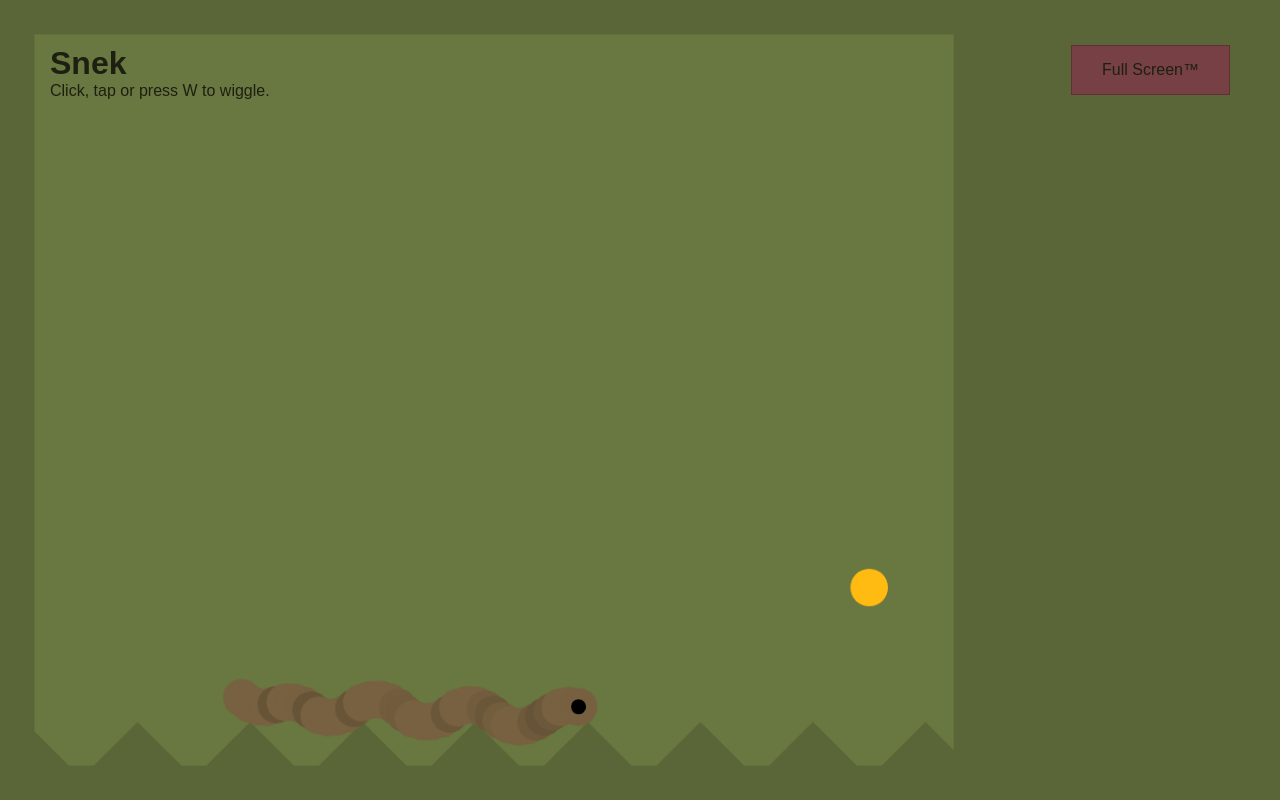
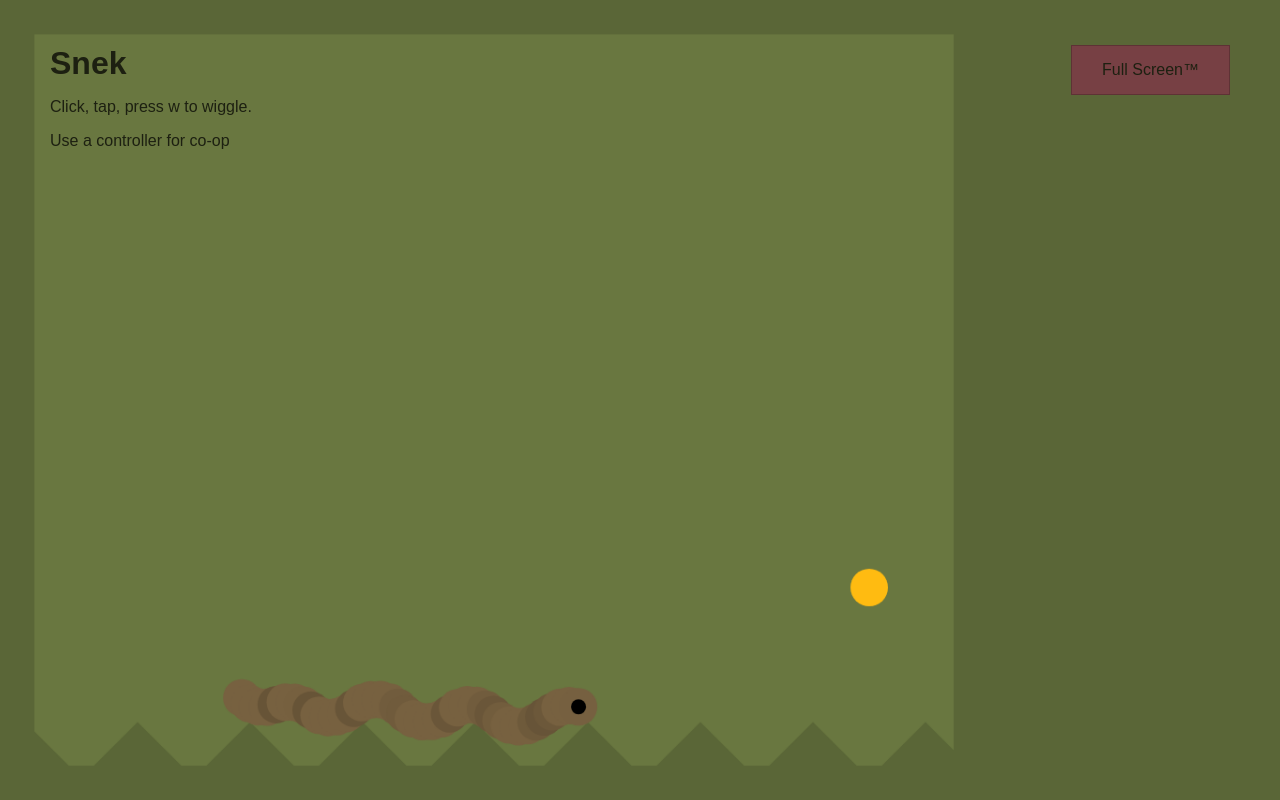
Before and after one commit to Bupeldox/Snek, a website: page docs/index.html in a window 1280 px wide. Drawn offline with Linux system fonts and the light colour scheme; a web font is replaced by a local one.

Commit message:
text changes

```diff
--- a/docs/index.html
+++ b/docs/index.html
@@ -17,12 +17,17 @@
     <div class="overlay">
         <div>
             <h1>Snek</h1>
-            Click, tap or press W to wiggle.
-            <div id="coopCollisionBox" class="hidden">
+            <p>
+                Click, tap, press w to wiggle.
+            </p>
+            <p>
+                Use a controller for co-op
+            </p>
+            <p id="coopCollisionBox" class="hidden">
                 <input type="checkbox" name="coopCollision" id="coopCollision">
                 <label for="coopCollision">Enable Coop Collision</label>
                 <br><small>Press 'r' after changing this.</small>
-            </div>
+            </p>
         </div>
         <div>
             <button id="fullscreen">
```
